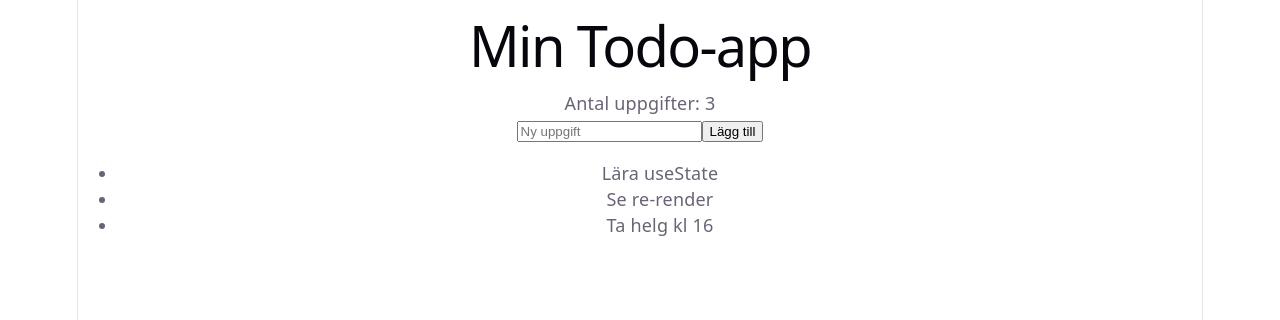
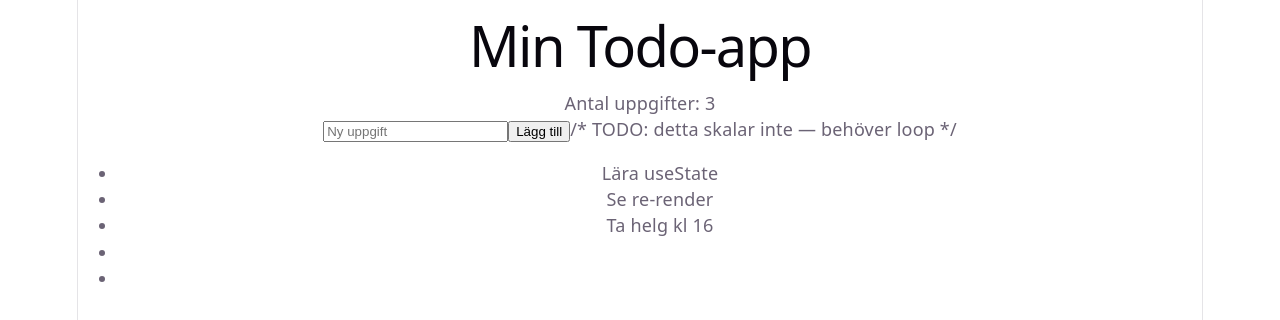
Before and after one commit to Ghada2027/todo-app, a React (Vite) app: page / in a window 1280 px wide. Shown: the top 320 px of the page. Built offline with nearby package versions, Linux system fonts and the light colour scheme.

Commit message:
Camp c1: bevisat manuell blockad med hårdkodade index

```diff
--- a/src/App.jsx
+++ b/src/App.jsx
@@ -35,10 +35,13 @@ function App() {
         Lägg till
       </button>
 
+/* TODO: detta skalar inte — behöver loop */
       <ul>
         <li>{todos[0]}</li>
         <li>{todos[1]}</li>
         <li>{todos[2]}</li>
+        <li>{todos[3]}</li>
+        <li>{todos[4]}</li>
       </ul>
     </main>
   );
```
